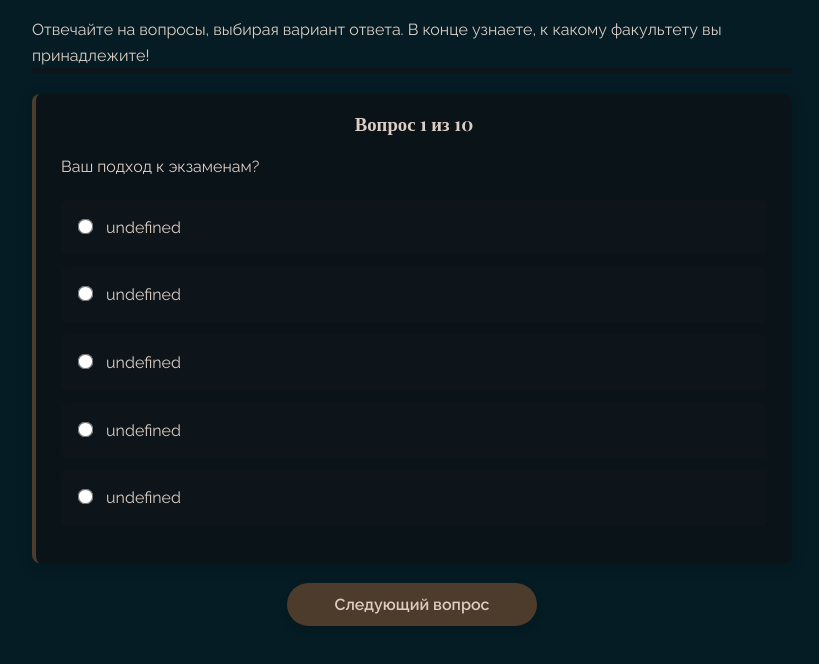
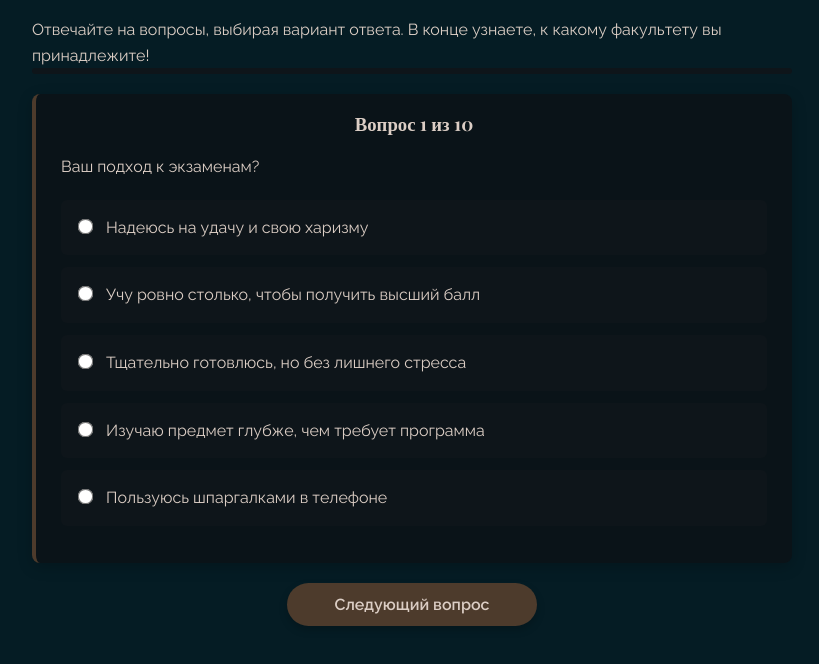
Before and after one commit to gulidovalera/slytherin, a plain HTML site: page index.html in a window 1280 px wide. Shown: the part 102-766 px from the top of the page, without its empty margins (228-1047 px from the left). Drawn offline with nearby package versions, Linux system fonts and the light colour scheme.

Commit message:
Update index.html

```diff
--- a/index.html
+++ b/index.html
@@ -324,151 +324,151 @@
             {
                 "question": "Вы обнаружили горного тролля в школе. Ваши действия?",
                 "options": [
-            ["Ищу способ использовать это себе на пользу", "Слизерин", 1],
-            ["Бросаюсь в бой, не раздумывая!", "Гриффиндор", 1],
-            ["Достаю телефон и вызываю полицию", "Магл", 1],
-            ["Бегу за помощью и гербологическими средствами", "Пуффендуй", 1],
-            ["Анализирую слабые места тролля с точки зрения магической теории", "Когтевран", 1]
+                    {"text": "Ищу способ использовать это себе на пользу", "house": "Слизерин", "points": 1},
+                    {"text": "Бросаюсь в бой, не раздумывая!", "house": "Гриффиндор", "points": 1},
+                    {"text": "Достаю телефон и вызываю полицию", "house": "Магл", "points": 1},
+                    {"text": "Бегу за помощью и гербологическими средствами", "house": "Пуффендуй", "points": 1},
+                    {"text": "Анализирую слабые места тролля с точки зрения магической теории", "house": "Когтевран", "points": 1}
                 ]
             },
             {
                 "question": "Ваш подход к учебе?",
                 "options": [
-            ["Учусь ровно настолько, чтобы быть лучшим", "Слизерин", 1],
-            ["Ищу ответы в интернете", "Магл", 1],
-            ["Главное - понимание предмета, оценки второстепенны", "Пуффендуй", 1],
-            ["Читаю все подряд, даже не относящееся к программе", "Когтевран", 1],
-            ["Сдаю экзамены благодаря харизме и удаче", "Гриффиндор", 1]
+                    {"text": "Учусь ровно настолько, чтобы быть лучшим", "house": "Слизерин", "points": 1},
+                    {"text": "Ищу ответы в интернете", "house": "Магл", "points": 1},
+                    {"text": "Главное - понимание предмета, оценки второстепенны", "house": "Пуффендуй", "points": 1},
+                    {"text": "Читаю все подряд, даже не относящееся к программе", "house": "Когтевран", "points": 1},
+                    {"text": "Сдаю экзамены благодаря харизме и удаче", "house": "Гриффиндор", "points": 1}
                 ]
             },
             {
                 "question": "Как вы относитесь к правилам?",
                 "options": [
-            ["Слежу за изменениями в законодательстве", "Магл", 1],
-            ["Правила созданы для тех, кто не умеет их обходить", "Слизерин", 1],
-            ["Да кому нужны эти правила?", "Гриффиндор", 1],
-            ["Правила важны, если они справедливы", "Пуффендуй", 1],
-            ["Изучаю правила, чтобы понять их логику", "Когтевран", 1]
+                    {"text": "Слежу за изменениями в законодательстве", "house": "Магл", "points": 1},
+                    {"text": "Правила созданы для тех, кто не умеет их обходить", "house": "Слизерин", "points": 1},
+                    {"text": "Да кому нужны эти правила?", "house": "Гриффиндор", "points": 1},
+                    {"text": "Правила важны, если они справедливы", "house": "Пуффендуй", "points": 1},
+                    {"text": "Изучаю правила, чтобы понять их логику", "house": "Когтевран", "points": 1}
                 ]
             },
             {
                 "question": "Ваше любимое занятие в свободное время?",
                 "options": [
-            ["Чтение и исследования", "Когтевран", 1],
-            ["Готовка и уход за растениями/животными", "Пуффендуй", 1],
-            ["Квиддич и другие активные занятия", "Гриффиндор", 1],
-            ["Видеоигры и соцсети", "Магл", 1],
-            ["Сбор информации и стратегическое планирование", "Слизерин", 1]
+                    {"text": "Чтение и исследования", "house": "Когтевран", "points": 1},
+                    {"text": "Готовка и уход за растениями/животными", "house": "Пуффендуй", "points": 1},
+                    {"text": "Квиддич и другие активные занятия", "house": "Гриффиндор", "points": 1},
+                    {"text": "Видеоигры и соцсети", "house": "Магл", "points": 1},
+                    {"text": "Сбор информации и стратегическое планирование", "house": "Слизерин", "points": 1}
                 ]
             },
             {
                 "question": "Как вы принимаете решения?",
                 "options": [
-            ["Под влиянием эмоций и принципов", "Гриффиндор", 1],
-            ["Тщательно взвесив все за и против", "Слизерин", 1],
-            ["Практично и с учетом реальных возможностей", "Пуффендуй", 1],
-            ["На основе теоретических знаний и логики", "Когтевран", 1],
-            ["Консультируюсь с Google", "Магл", 1]
+                    {"text": "Под влиянием эмоций и принципов", "house": "Гриффиндор", "points": 1},
+                    {"text": "Тщательно взвесив все за и против", "house": "Слизерин", "points": 1},
+                    {"text": "Практично и с учетом реальных возможностей", "house": "Пуффендуй", "points": 1},
+                    {"text": "На основе теоретических знаний и логики", "house": "Когтевран", "points": 1},
+                    {"text": "Консультируюсь с Google", "house": "Магл", "points": 1}
                 ]
             },
             {
                 "question": "Ваша реакция на несправедливость?",
                 "options": [
-            ["Немедленно вмешаюсь, даже если это мне навредит!", "Гриффиндор", 1],
-            ["Напишу гневный пост в соцсетях", "Магл", 1],
-            ["Разработаю хитрый план, как исправить ситуацию с выгодой для себя", "Слизерин", 1],
-            ["Обращусь к авторитетам и буду настойчиво добиваться правды", "Пуффендуй", 1],
-            ["Проведу исследование причин и предложу системное решение", "Когтевран", 1]
+                    {"text": "Немедленно вмешаюсь, даже если это мне навредит!", "house": "Гриффиндор", "points": 1},
+                    {"text": "Напишу гневный пост в соцсетях", "house": "Магл", "points": 1},
+                    {"text": "Разработаю хитрый план, как исправить ситуацию с выгодой для себя", "house": "Слизерин", "points": 1},
+                    {"text": "Обращусь к авторитетам и буду настойчиво добиваться правды", "house": "Пуффендуй", "points": 1},
+                    {"text": "Проведу исследование причин и предложу системное решение", "house": "Когтевран", "points": 1}
                 ]
             },
             {
                 "question": "Как вы ведете себя в команде?",
                 "options": [
-            ["Работаю удаленно через Zoom", "Магл", 1],
-            ["Беру на себя лидерство и вдохновляю других", "Гриффиндор", 1],
-            ["Стараюсь получить максимальную выгоду от сотрудничества", "Слизерин", 1],
-            ["Выполняю свою часть работы добросовестно", "Пуффендуй", 1],
-            ["Анализирую сильные стороны каждого члена команды", "Когтевран", 1]
+                    {"text": "Работаю удаленно через Zoom", "house": "Магл", "points": 1},
+                    {"text": "Беру на себя лидерство и вдохновляю других", "house": "Гриффиндор", "points": 1},
+                    {"text": "Стараюсь получить максимальную выгоду от сотрудничества", "house": "Слизерин", "points": 1},
+                    {"text": "Выполняю свою часть работы добросовестно", "house": "Пуффендуй", "points": 1},
+                    {"text": "Анализирую сильные стороны каждого члена команда", "house": "Когтевран", "points": 1}
                 ]
             },
             {
                 "question": "Ваше отношение к запретной секции библиотеки?",
                 "options": [
-            ["Немедленно туда отправлюсь из любопытства!", "Гриффиндор", 1],
-            ["Изучу, как получить доступ, не будучи пойманным", "Слизерин", 1],
-            ["Пойду только если это действительно необходимо", "Пуффендуй", 1],
-            ["Составлю список книг, которые хочу там изучить", "Когтевран", 1],
-            ["Предпочитаю электронные книги", "Магл", 1]
+                    {"text": "Немедленно туда отправлюсь из любопытства!", "house": "Гриффиндор", "points": 1},
+                    {"text": "Изучу, как получить доступ, не будучи пойманным", "house": "Слизерин", "points": 1},
+                    {"text": "Пойду только если это действительно необходимо", "house": "Пуффендуй", "points": 1},
+                    {"text": "Составлю список книг, которые хочу там изучить", "house": "Когтевран", "points": 1},
+                    {"text": "Предпочитаю электронные книги", "house": "Магл", "points": 1}
                 ]
             },
             {
                 "question": "Что вы делаете, когда видите плачущего однокурсника?",
                 "options": [
-            ["Немедленно подхожу и предлагаю помощь", "Гриффиндор", 1],
-            ["Выясняю, может ли это быть мне полезно", "Слизерин", 1],
-            ["Делаю селфи и ставлю хештег #грустно", "Магл", 1],
-            ["Предлагаю шоколадную лягушку и выслушиваю", "Пуффендуй", 1],
-            ["Анализирую возможные причины и лучший способ помочь", "Когтевран", 1]
+                    {"text": "Немедленно подхожу и предлагаю помощь", "house": "Гриффиндор", "points": 1},
+                    {"text": "Выясняю, может ли это быть мне полезно", "house": "Слизерин", "points": 1},
+                    {"text": "Делаю селфи и ставлю хештег #грустно", "house": "Магл", "points": 1},
+                    {"text": "Предлагаю шоколадную лягушку и выслушиваю", "house": "Пуффендуй", "points": 1},
+                    {"text": "Анализирую возможные причины и лучший способ помочь", "house": "Когтевран", "points": 1}
                 ]
             },
             {
                 "question": "Ваш подход к экзаменам?",
                 "options": [
-            ["Надеюсь на удачу и свою харизму", "Гриффиндор", 1],
-            ["Учу ровно столько, чтобы получить высший балл", "Слизерин", 1],
-            ["Тщательно готовлюсь, но без лишнего стресса", "Пуффендуй", 1],
-            ["Изучаю предмет глубже, чем требует программа", "Когтевран", 1],
-            ["Пользуюсь шпаргалками в телефоне", "Магл", 1]
+                    {"text": "Надеюсь на удачу и свою харизму", "house": "Гриффиндор", "points": 1},
+                    {"text": "Учу ровно столько, чтобы получить высший балл", "house": "Слизерин", "points": 1},
+                    {"text": "Тщательно готовлюсь, но без лишнего стресса", "house": "Пуффендуй", "points": 1},
+                    {"text": "Изучаю предмет глубже, чем требует программа", "house": "Когтевран", "points": 1},
+                    {"text": "Пользуюсь шпаргалками в телефоне", "house": "Магл", "points": 1}
                 ]
             },
             {
                 "question": "Как вы относитесь к риску?",
                 "options": [
-            ["Риск - это весело!", "Гриффиндор", 1],
-            ["Страхуюсь в трех разных компаниях", "Магл", 1],
-            ["Иду на риск только с четким планом отступления", "Слизерин", 1],
-            ["Предпочитаю проверенные методы", "Пуффендуй", 1],
-            ["Рассчитываю вероятность успеха перед действием", "Когтевран", 1]
+                    {"text": "Риск - это весело!", "house": "Гриффиндор", "points": 1},
+                    {"text": "Страхуюсь в трех разных компаниях", "house": "Магл", "points": 1},
+                    {"text": "Иду на риск только с четким планом отступления", "house": "Слизерин", "points": 1},
+                    {"text": "Предпочитаю проверенные методы", "house": "Пуффендуй", "points": 1},
+                    {"text": "Рассчитываю вероятность успеха перед действием", "house": "Когтевран", "points": 1}
                 ]
             },
             {
                 "question": "Ваша комната была бы украшена...",
                 "options": [
-            ["Гаджетами и постерами из фильмов", "Магл", 1],
-            ["Гербом факультета и трофеями", "Гриффиндор", 1],
-            ["Дорогими и статусными вещами", "Слизерин", 1],
-            ["Домашними растениями и уютными подушками", "Пуффендуй", 1],
-            ["Книжными полками и необычными артефактами", "Когтевран", 1]
+                    {"text": "Гаджетами и постерами из фильмов", "house": "Магл", "points": 1},
+                    {"text": "Гербом факультета и трофеями", "house": "Гриффиндор", "points": 1},
+                    {"text": "Дорогими и статусными вещами", "house": "Слизерин", "points": 1},
+                    {"text": "Домашними растениями и уютными подушками", "house": "Пуффендуй", "points": 1},
+                    {"text": "Книжными полками и необычными артефактами", "house": "Когтевран", "points": 1}
                 ]
             },
             {
                 "question": "Как вы ведете дневник?",
                 "options": [
-            ["Какие дневники? Я живу впечатлениями!", "Гриффиндор", 1],
-            ["Записываю только важную информацию о людях и событиях", "Слизерин", 1],
-            ["Веду блог в Instagram", "Магл", 1],
-            ["Аккуратно фиксирую важные события", "Пуффендуй", 1],
-            ["Веду несколько дневников по разным темам", "Когтевран", 1]
+                    {"text": "Какие дневники? Я живу впечатлениями!", "house": "Гриффиндор", "points": 1},
+                    {"text": "Записываю только важную информацию о людях и событиях", "house": "Слизерин", "points": 1},
+                    {"text": "Веду блог в Instagram", "house": "Магл", "points": 1},
+                    {"text": "Аккуратно фиксирую важные события", "house": "Пуффендуй", "points": 1},
+                    {"text": "Веду несколько дневников по разным темам", "house": "Когтевран", "points": 1}
                 ]
             },
             {
                 "question": "Ваша реакция на новое заклинание?",
                 "options": [
-            ["Немедленно попробую, не читая инструкций!", "Гриффиндор", 1],
-            ["Ищу мобильное приложение с аналогичной функцией", "Магл", 1],
-            ["Изучу все возможные применения и последствия", "Слизерин", 1],
-            ["Потренируюсь осторожно, пока не освою", "Пуффендуй", 1],
-            ["Проанализирую его магическую теорию", "Когтевран", 1]
+                    {"text": "Немедленно попробую, не читая инструкций!", "house": "Гриффиндор", "points": 1},
+                    {"text": "Ищу мобильное приложение с аналогичной функцией", "house": "Магл", "points": 1},
+                    {"text": "Изучу все возможные применения и последствия", "house": "Слизерин", "points": 1},
+                    {"text": "Потренируюсь осторожно, пока не освою", "house": "Пуффендуй", "points": 1},
+                    {"text": "Проанализирую его магическую теорию", "house": "Когтевран", "points": 1}
                 ]
             },
             {
                 "question": "Какой предмет вас больше всего интересует?",
                 "options": [
-            ["Защита от Тёмных Искусств", "Гриффиндор", 1],
-            ["Зельеварение", "Слизерин", 1],
-            ["Уход за магическими существами", "Пуффендуй", 1],
-            ["Трансфигурация", "Когтевран", 1],
-            ["Компьютерные технологии", "Магл", 1]
+                    {"text": "Защита от Тёмных Искусств", "house": "Гриффиндор", "points": 2},
+                    {"text": "Зельеварение", "house": "Слизерин", "points": 3},
+                    {"text": "Уход за магическими существами", "house": "Пуффендуй", "points": 1},
+                    {"text": "Трансфигурация", "house": "Когтевран", "points": 4},
+                    {"text": "Компьютерные технологии", "house": "Магл", "points": 5}
                 ]
             }
         ];
```
Lines whose indentation alone changed are shown as unchanged.
